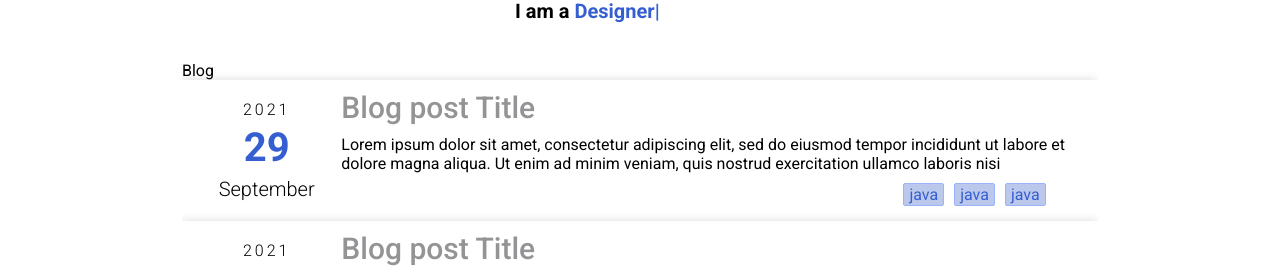
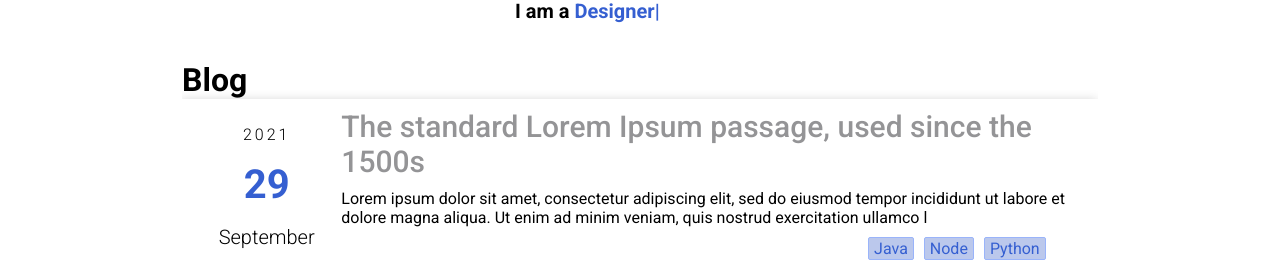
Before and after one commit to rasikaromesh/rasikaromesh, a React (Create React App) app: page / in a window 1280 px wide. Shown: the part 502-773 px from the top of the page. Built offline with nearby package versions, Linux system fonts and the light colour scheme; the HTML template or start-up script is replaced by a standard one.

Commit message:
blog with dynamic inputs

```diff
--- a/src/components/blog/Blog.jsx
+++ b/src/components/blog/Blog.jsx
@@ -1,12 +1,21 @@
 import BlogPostCard from './BlogPostCard/BlogPostCard';
 
 export default function Blog() {
+  var date = {
+    year: '2021',
+    month: 'September',
+    day: '29',
+  };
+  var title = 'The standard Lorem Ipsum passage, used since the 1500s';
+  var summery =
+    'Lorem ipsum dolor sit amet, consectetur adipiscing elit, sed do eiusmod tempor incididunt ut labore et dolore magna aliqua. Ut enim ad minim veniam, quis nostrud exercitation ullamco l';
+  var tags = ['Java', 'Node', 'Python'];
   return (
     <div>
-      Blog
-      <BlogPostCard />
-      <BlogPostCard />
-      <BlogPostCard />
+      <h1>Blog</h1>
+      <BlogPostCard date={date} title={title} summery={summery} tags={tags} />
+      {/* <BlogPostCard />
+      <BlogPostCard /> */}
     </div>
   );
 }
--- a/src/components/blog/BlogPostCard/BlogPostCard.jsx
+++ b/src/components/blog/BlogPostCard/BlogPostCard.jsx
@@ -1,24 +1,20 @@
 import './blogPostCard.scss';
-
-export default function BlogPostCard() {
+import Tag from './Tag/Tag';
+export default function BlogPostCard({ date, title, summery, tags }) {
   return (
     <div className="blog-post-card">
       <div className="left">
-        <span className="year">2021</span>
-        <span className="day">29</span>
-        <span className="month">September</span>
+        <span className="year">{date.year}</span>
+        <span className="day">{date.day}</span>
+        <span className="month">{date.month}</span>
       </div>
       <div className="right">
-        <div className="title">Blog post Title</div>
-        <div className="summery">
-          Lorem ipsum dolor sit amet, consectetur adipiscing elit, sed do
-          eiusmod tempor incididunt ut labore et dolore magna aliqua. Ut enim ad
-          minim veniam, quis nostrud exercitation ullamco laboris nisi{' '}
-        </div>
+        <div className="title">{title}</div>
+        <div className="summery">{summery}</div>
         <div className="tags">
-          <div className="tag">java</div>
-          <div className="tag">java</div>
-          <div className="tag">java</div>
+          {tags.map((tag) => (
+            <Tag>{tag}</Tag>
+          ))}
         </div>
       </div>
     </div>
--- /dev/null
+++ b/src/components/blog/BlogPostCard/Tag/Tag.jsx
@@ -0,0 +1,5 @@
+import './tag.scss';
+
+export default function Tag({ children }) {
+  return <div className="tag">{children}</div>;
+}
--- /dev/null
+++ b/src/components/blog/BlogPostCard/Tag/tag.scss
@@ -0,0 +1,9 @@
+@import '../../../../global.scss';
+.tag {
+  margin: 0px 5px;
+  padding: 1px 5px;
+  border-radius: 2px;
+  border: $lightMainColor 1px solid;
+  background-color: $ultraLightMainColor;
+  color: $mainColor;
+}
--- a/src/components/blog/BlogPostCard/blogPostCard.scss
+++ b/src/components/blog/BlogPostCard/blogPostCard.scss
@@ -57,15 +57,6 @@
       justify-content: flex-end;
       margin-right: 5%;
       margin-bottom: 5px;
-
-      .tag {
-        margin: 0px 5px;
-        padding: 1px 5px;
-        border-radius: 2px;
-        border: $lightMainColor 1px solid;
-        background-color: $ultraLightMainColor;
-        color: $mainColor;
-      }
     }
   }
 }
```
